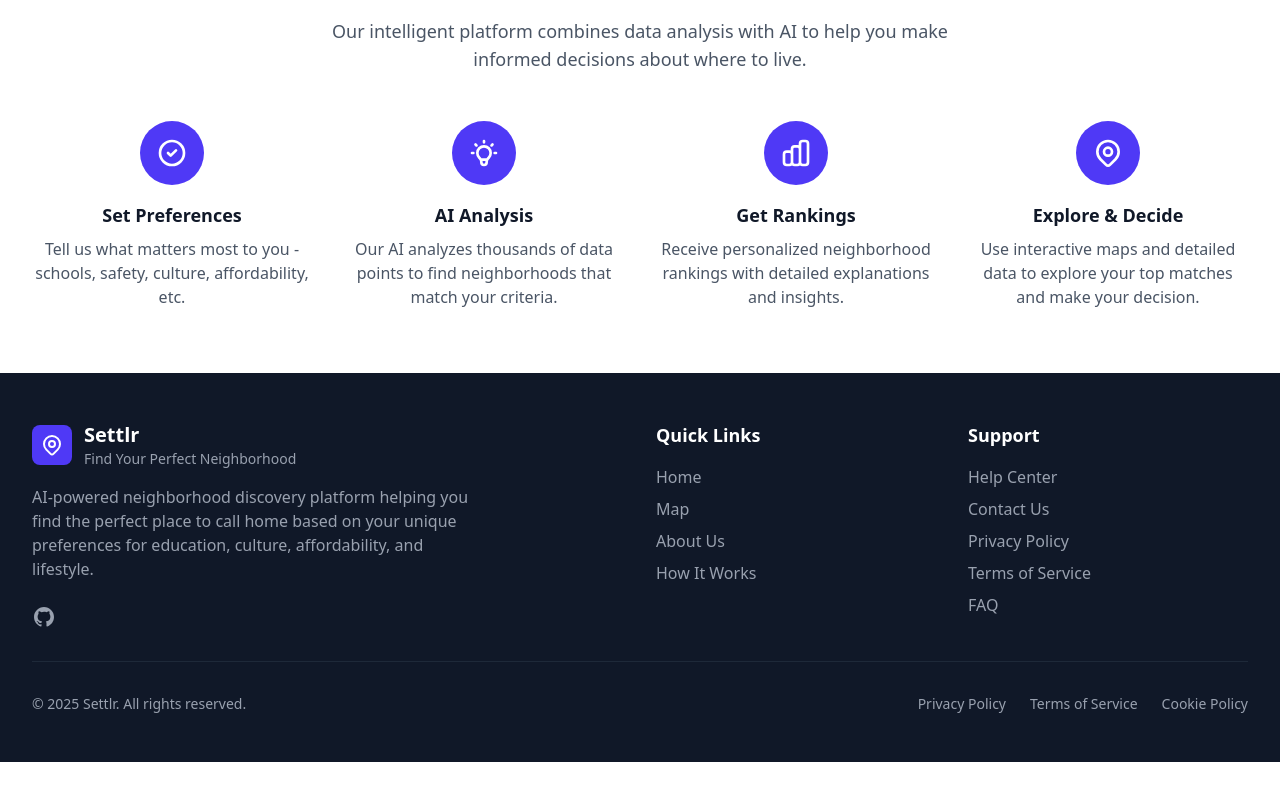
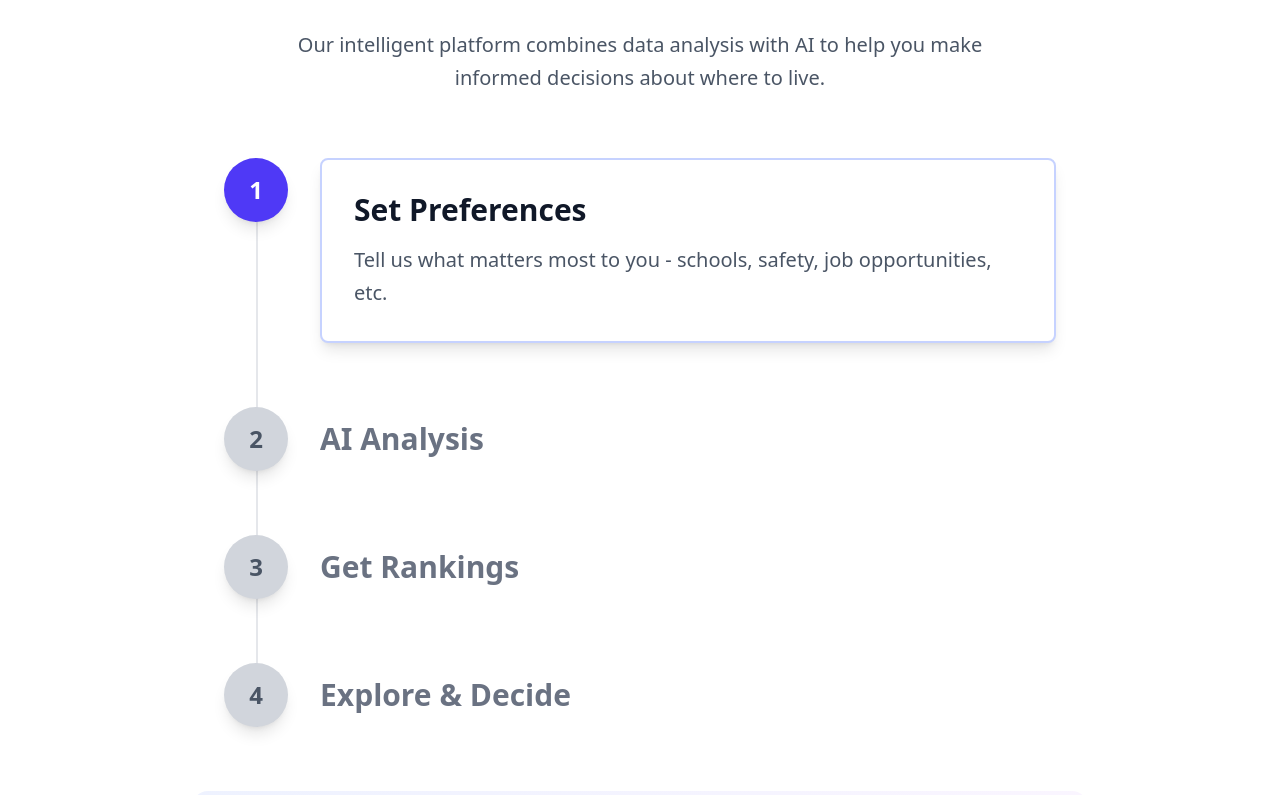
Before and after one commit to rzhang-7/settlr, a React (Vite) app: page / in a window 1280 px wide. Shown: the part 785-1580 px from the top of the page. Before the commit the page ends 1547 px from the top, so only its background shows below. Built offline with nearby package versions, Linux system fonts and the light colour scheme.

Commit message:
Enhance HomePage with interactive step-by-step guide and improved UI.

```diff
--- a/src/components/HomePage.tsx
+++ b/src/components/HomePage.tsx
@@ -1,12 +1,18 @@
 import { useNavigate } from 'react-router-dom';
+import { useState } from 'react';
 import Header from './Header';
 import Footer from './Footer';
 
 const HomePage = () => {
   const navigate = useNavigate();
+  const [expandedStep, setExpandedStep] = useState<number | null>(1); // Set first step as default
 
   const handleExploreMap = () => {
     navigate('/map');
+  };
+
+  const toggleStep = (stepId: number) => {
+    setExpandedStep(stepId);
   };
 
   return (
@@ -48,57 +54,161 @@
 
       {/* How It Works Section */}
       <div className="bg-white py-16">
-        <div className="max-w-7xl mx-auto px-4 sm:px-6 lg:px-8">
-          <div className="text-center mb-12">
-            <h2 className="text-3xl font-bold text-gray-900 mb-4">How Settlr Works</h2>
-            <p className="text-lg text-gray-600 max-w-2xl mx-auto">
+        <div className="max-w-4xl mx-auto px-4 sm:px-6 lg:px-8">
+          <div className="text-center mb-16">
+            <h2 className="text-4xl font-bold text-gray-900 mb-6">How it works</h2>
+            <p className="text-xl text-gray-600 max-w-3xl mx-auto leading-relaxed">
               Our intelligent platform combines data analysis with AI to help you make informed decisions about where to live.
             </p>
           </div>
 
-          <div className="grid md:grid-cols-4 gap-8">
-            <div className="text-center">
-              <div className="w-16 h-16 bg-indigo-600 rounded-full flex items-center justify-center mx-auto mb-4">
-                <svg className="w-8 h-8 text-white" fill="none" stroke="currentColor" viewBox="0 0 24 24">
-                  <path strokeLinecap="round" strokeLinejoin="round" strokeWidth={2} d="M9 12l2 2 4-4m6 2a9 9 0 11-18 0 9 9 0 0118 0z" />
-                </svg>
+          {/* Timeline */}
+          <div className="relative">
+            {/* Timeline Line */}
+            <div className="absolute left-8 top-0 bottom-0 w-0.5 bg-gray-200"></div>
+
+            {/* Step 1 */}
+            <div className="relative mb-16 last:mb-0">
+              <div
+                className={`absolute left-0 top-8 w-16 h-16 rounded-full flex items-center justify-center shadow-lg z-10 cursor-pointer transition-all duration-300 ${
+                  expandedStep === 1 ? 'bg-indigo-600' : 'bg-gray-300 hover:bg-gray-400 hover:scale-105'
+                }`}
+                onClick={() => toggleStep(1)}
+                style={{ transform: 'translateY(-50%)' }}
+              >
+                <span className={`font-bold text-2xl transition-colors duration-300 ${
+                  expandedStep === 1 ? 'text-white' : 'text-gray-600'
+                }`}>1</span>
               </div>
-              <h3 className="text-lg font-semibold text-gray-900 mb-2">Set Preferences</h3>
-              <p className="text-gray-600">Tell us what matters most to you - schools, safety, culture, affordability, etc.</p>
+              <div className="ml-24">
+                {expandedStep === 1 ? (
+                  <div className="bg-white rounded-lg border-2 border-indigo-200 shadow-lg p-8 transition-all duration-300">
+                    <h3 className="text-3xl font-bold text-gray-900 mb-4">Set Preferences</h3>
+                    <p className="text-xl text-gray-600 leading-relaxed">
+                      Tell us what matters most to you - schools, safety, job opportunities, etc.
+                    </p>
+                  </div>
+                ) : (
+                  <div
+                    className="cursor-pointer transition-all duration-300 flex items-center h-16 hover:translate-x-1"
+                    onClick={() => toggleStep(1)}
+                  >
+                    <h3 className="text-3xl font-bold text-gray-500 hover:text-gray-700 transition-colors duration-300">Set Preferences</h3>
+                  </div>
+                )}
+              </div>
             </div>
 
-            <div className="text-center">
-              <div className="w-16 h-16 bg-indigo-600 rounded-full flex items-center justify-center mx-auto mb-4">
-                <svg className="w-8 h-8 text-white" fill="none" stroke="currentColor" viewBox="0 0 24 24">
-                  <path strokeLinecap="round" strokeLinejoin="round" strokeWidth={2} d="M9.663 17h4.673M12 3v1m6.364 1.636l-.707.707M21 12h-1M4 12H3m3.343-5.657l-.707-.707m2.828 9.9a5 5 0 117.072 0l-.548.547A3.374 3.374 0 0014 18.469V19a2 2 0 11-4 0v-.531c0-.895-.356-1.754-.988-2.386l-.548-.547z" />
-                </svg>
+            {/* Step 2 */}
+            <div className="relative mb-16 last:mb-0">
+              <div
+                className={`absolute left-0 top-8 w-16 h-16 rounded-full flex items-center justify-center shadow-lg z-10 cursor-pointer transition-all duration-300 ${
+                  expandedStep === 2 ? 'bg-indigo-600' : 'bg-gray-300 hover:bg-gray-400 hover:scale-105'
+                }`}
+                onClick={() => toggleStep(2)}
+                style={{ transform: 'translateY(-50%)' }}
+              >
+                <span className={`font-bold text-2xl transition-colors duration-300 ${
+                  expandedStep === 2 ? 'text-white' : 'text-gray-600'
+                }`}>2</span>
               </div>
-              <h3 className="text-lg font-semibold text-gray-900 mb-2">AI Analysis</h3>
-              <p className="text-gray-600">Our AI analyzes thousands of data points to find neighborhoods that match your criteria.</p>
+              <div className="ml-24">
+                {expandedStep === 2 ? (
+                  <div className="bg-white rounded-lg border-2 border-indigo-200 shadow-lg p-8 transition-all duration-300">
+                    <h3 className="text-3xl font-bold text-gray-900 mb-4">AI Analysis</h3>
+                    <p className="text-xl text-gray-600 leading-relaxed">
+                      Our AI analyzes thousands of data points to find neighborhoods that match your criteria.
+                    </p>
+                  </div>
+                ) : (
+                  <div
+                    className="cursor-pointer transition-all duration-300 flex items-center h-16 hover:translate-x-1"
+                    onClick={() => toggleStep(2)}
+                  >
+                    <h3 className="text-3xl font-bold text-gray-500 hover:text-gray-700 transition-colors duration-300">AI Analysis</h3>
+                  </div>
+                )}
+              </div>
             </div>
 
-            <div className="text-center">
-              <div className="w-16 h-16 bg-indigo-600 rounded-full flex items-center justify-center mx-auto mb-4">
-                <svg className="w-8 h-8 text-white" fill="none" stroke="currentColor" viewBox="0 0 24 24">
-                  <path strokeLinecap="round" strokeLinejoin="round" strokeWidth={2} d="M9 19v-6a2 2 0 00-2-2H5a2 2 0 00-2 2v6a2 2 0 002 2h2a2 2 0 002-2zm0 0V9a2 2 0 012-2h2a2 2 0 012 2v10m-6 0a2 2 0 002 2h2a2 2 0 002-2m0 0V5a2 2 0 012-2h2a2 2 0 012 2v14a2 2 0 01-2 2h-2a2 2 0 01-2-2z" />
-                </svg>
+            {/* Step 3 */}
+            <div className="relative mb-16 last:mb-0">
+              <div
+                className={`absolute left-0 top-8 w-16 h-16 rounded-full flex items-center justify-center shadow-lg z-10 cursor-pointer transition-all duration-300 ${
+                  expandedStep === 3 ? 'bg-indigo-600' : 'bg-gray-300 hover:bg-gray-400 hover:scale-105'
+                }`}
+                onClick={() => toggleStep(3)}
+                style={{ transform: 'translateY(-50%)' }}
+              >
+                <span className={`font-bold text-2xl transition-colors duration-300 ${
+                  expandedStep === 3 ? 'text-white' : 'text-gray-600'
+                }`}>3</span>
               </div>
-              <h3 className="text-lg font-semibold text-gray-900 mb-2">Get Rankings</h3>
-              <p className="text-gray-600">Receive personalized neighborhood rankings with detailed explanations and insights.</p>
+              <div className="ml-24">
+                {expandedStep === 3 ? (
+                  <div className="bg-white rounded-lg border-2 border-indigo-200 shadow-lg p-8 transition-all duration-300">
+                    <h3 className="text-3xl font-bold text-gray-900 mb-4">Get Rankings</h3>
+                    <p className="text-xl text-gray-600 leading-relaxed">
+                      Receive personalized neighborhood rankings with detailed explanations and insights.
+                    </p>
+                  </div>
+                ) : (
+                  <div
+                    className="cursor-pointer transition-all duration-300 flex items-center h-16 hover:translate-x-1"
+                    onClick={() => toggleStep(3)}
+                  >
+                    <h3 className="text-3xl font-bold text-gray-500 hover:text-gray-700 transition-colors duration-300">Get Rankings</h3>
+                  </div>
+                )}
+              </div>
             </div>
 
-            <div className="text-center">
-              <div className="w-16 h-16 bg-indigo-600 rounded-full flex items-center justify-center mx-auto mb-4">
-                <svg className="w-8 h-8 text-white" fill="none" stroke="currentColor" viewBox="0 0 24 24">
-                  <path strokeLinecap="round" strokeLinejoin="round" strokeWidth={2} d="M17.657 16.657L13.414 20.9a1.998 1.998 0 01-2.827 0l-4.244-4.243a8 8 0 1111.314 0z" />
-                  <path strokeLinecap="round" strokeLinejoin="round" strokeWidth={2} d="M15 11a3 3 0 11-6 0 3 3 0 016 0z" />
-                </svg>
+            {/* Step 4 */}
+            <div className="relative mb-16 last:mb-0">
+              <div
+                className={`absolute left-0 top-8 w-16 h-16 rounded-full flex items-center justify-center shadow-lg z-10 cursor-pointer transition-all duration-300 ${
+                  expandedStep === 4 ? 'bg-indigo-600' : 'bg-gray-300 hover:bg-gray-400 hover:scale-105'
+                }`}
+                onClick={() => toggleStep(4)}
+                style={{ transform: 'translateY(-50%)' }}
+              >
+                <span className={`font-bold text-2xl transition-colors duration-300 ${
+                  expandedStep === 4 ? 'text-white' : 'text-gray-600'
+                }`}>4</span>
               </div>
-              <h3 className="text-lg font-semibold text-gray-900 mb-2">Explore & Decide</h3>
-              <p className="text-gray-600">Use interactive maps and detailed data to explore your top matches and make your decision.</p>
+              <div className="ml-24">
+                {expandedStep === 4 ? (
+                  <div className="bg-white rounded-lg border-2 border-indigo-200 shadow-lg p-8 transition-all duration-300">
+                    <h3 className="text-3xl font-bold text-gray-900 mb-4">Explore & Decide</h3>
+                    <p className="text-xl text-gray-600 leading-relaxed">
+                      Use interactive maps and detailed data to explore your top matches and make your decision.
+                    </p>
+                  </div>
+                ) : (
+                  <div
+                    className="cursor-pointer transition-all duration-300 flex items-center h-16 hover:translate-x-1"
+                    onClick={() => toggleStep(4)}
+                  >
+                    <h3 className="text-3xl font-bold text-gray-500 hover:text-gray-700 transition-colors duration-300">Explore & Decide</h3>
+                  </div>
+                )}
+              </div>
             </div>
           </div>
         </div>
+        {/* Call to Action */}
+        <div className="text-center mt-16">
+            <div className="bg-gradient-to-r from-indigo-50 to-purple-50 rounded-2xl p-12 max-w-4xl mx-auto">
+              <h3 className="text-3xl font-bold text-gray-900 mb-4">Ready to start your neighborhood search?</h3>
+              <p className="text-xl text-gray-600 mb-8">Join thousands of users who have found their perfect neighborhood with Settlr.</p>
+              <button
+                onClick={handleExploreMap}
+                className="bg-gradient-to-r from-indigo-600 to-purple-600 text-white font-semibold py-4 px-8 rounded-lg text-lg transition-all duration-200 shadow-lg hover:shadow-xl transform hover:-translate-y-1"
+              >
+                Get Started Now
+              </button>
+            </div>
+          </div>
       </div>
       <Footer />
     </div>
```
